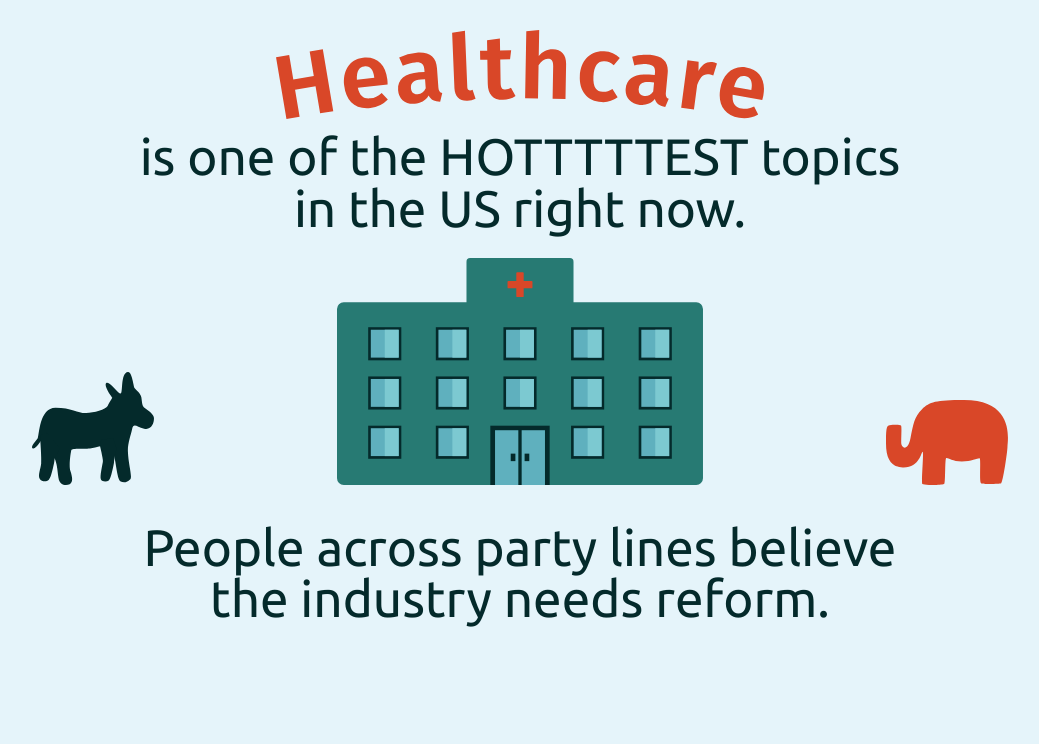
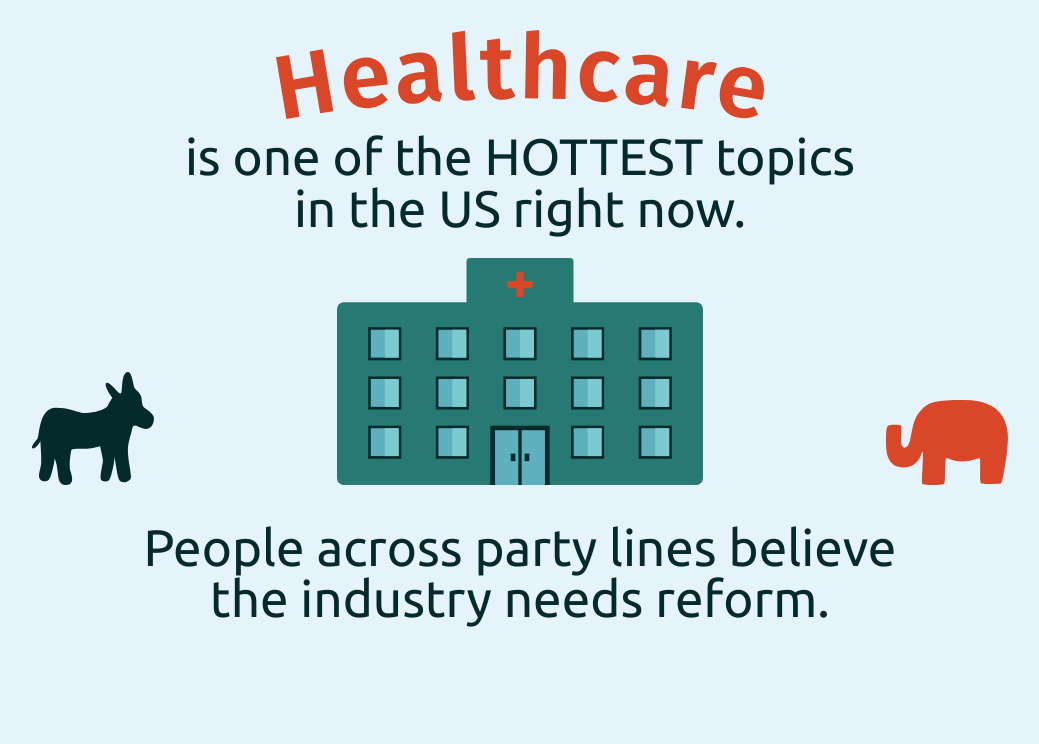
Before and after one commit to Taysiabee/infographic, a website: page index.html in a window 1280 px wide. Shown: the top 744 px of the page, without its empty margins (120-1159 px from the left). Drawn offline with Linux system fonts and the light colour scheme.

Commit message:
some updates

```diff
--- a/index.html
+++ b/index.html
@@ -12,7 +12,7 @@
 		<div class="wrapper">
 			<header>
 				<img src="dist/img/Healthcare.svg" class="healthcare-banner">
-				<p> is one of the HOTTTTTEST topics<br>in the US right now.</p>
+				<p> is one of the HOTTEST topics<br>in the US right now.</p>
 			</header>
 
 			<div class="hospital">
```
